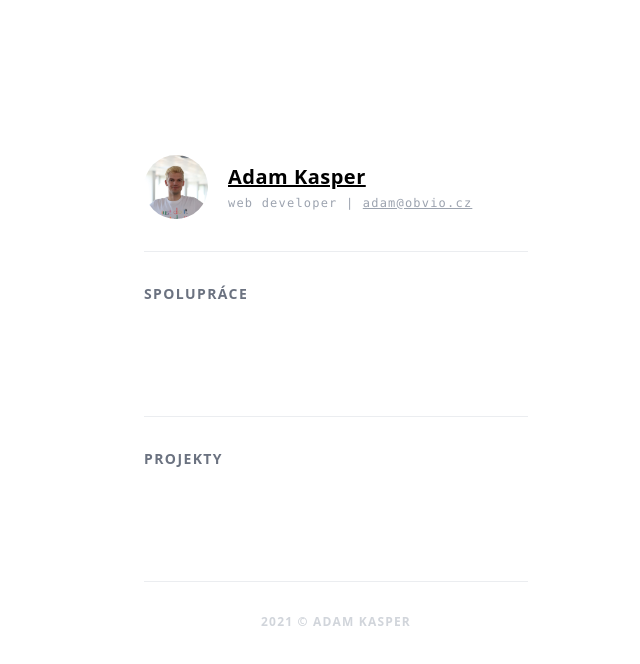
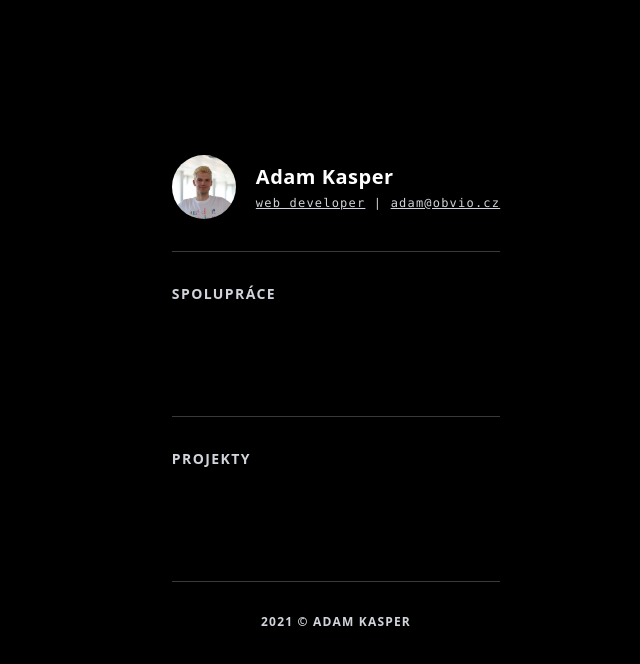
Before and after one commit to adamkasper/adamkasper, a Nuxt app: page / in a window 1280 px wide. Shown: the top 664 px of the page, without its empty margins (304-944 px from the left). Built offline with nearby package versions, Linux system fonts and the light colour scheme.

Commit message:
edit colors

```diff
--- a/components/Introduction.vue
+++ b/components/Introduction.vue
@@ -5,7 +5,7 @@
       gap-x-5
       justify-start
       items-center
-      border-b border-opacity-75
+      border-b border-opacity-25
       pb-8
       mb-4
     "
@@ -20,24 +20,23 @@
       />
     </a>
     <div>
-      <h1 class="text-xl font-bold tracking-wide">
+      <h1 class="text-xl text-white font-bold tracking-wide">Adam Kasper</h1>
+      <p class="pt-1 text-xs text-gray-300 font-mono tracking-widest">
         <a
           href="https://github.com/adamkasper"
           target="_blank"
           class="underline hover:no-underline"
         >
-          Adam Kasper
-        </a>
-      </h1>
-      <p class="pt-1 text-xs text-gray-400 font-mono tracking-widest">
-        web developer |
+          web developer</a
+        >
+        <span> | </span>
         <a
           href="mailto:adam@obvio.cz"
           target="_top"
           class="underline hover:no-underline"
         >
-          adam@obvio.cz
-        </a>
+          adam@obvio.cz</a
+        >
       </p>
     </div>
   </div>
--- a/components/ReferenceItem.vue
+++ b/components/ReferenceItem.vue
@@ -6,8 +6,8 @@
         w-full
         h-auto
         fill-current
-        text-gray-300
-        group-hover:text-gray-800
+        text-gray-400
+        group-hover:text-gray-300
         pr-12
       "
     />
--- a/components/ReferenceList.vue
+++ b/components/ReferenceList.vue
@@ -1,11 +1,11 @@
 <template>
   <section>
     <h2
-      class="py-4 text-sm text-gray-500 font-semibold tracking-widest uppercase"
+      class="py-4 text-sm text-gray-300 font-semibold tracking-widest uppercase"
     >
       <slot />
     </h2>
-    <div class="grid grid-cols-2 gap-8 border-b border-opacity-75 pb-8 mb-4">
+    <div class="grid grid-cols-2 gap-8 border-b border-opacity-25 pb-8 mb-4">
       <reference-item v-for="(item, i) in items" :key="i" :reference="item" />
     </div>
   </section>
--- a/pages/index.vue
+++ b/pages/index.vue
@@ -1,6 +1,6 @@
 <template>
-  <div class="flex justify-center items-center min-h-screen p-4">
-    <div class="w-96 my-16 md:my-32">
+  <div class="flex bg-black justify-center items-center min-h-screen p-4">
+    <div class="max-w-sm my-16 md:my-32">
       <introduction />
       <reference-list :items="partners">Spolupráce</reference-list>
       <reference-list :items="projects">Projekty</reference-list>
```
